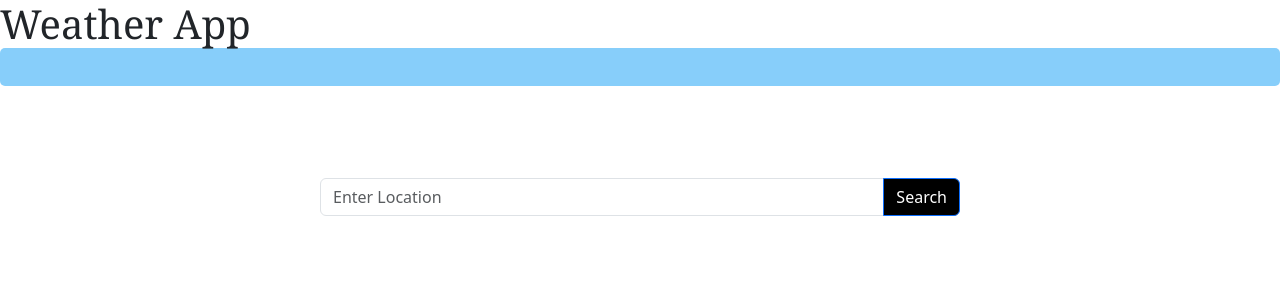
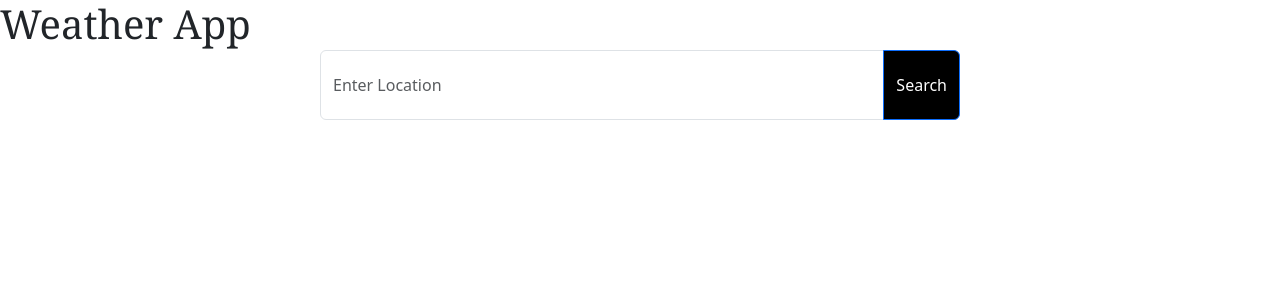
Before and after one commit to marii9/weather-app, a plain HTML site: page index.html in a window 1280 px wide. Shown: the top 283 px of the page. Drawn offline with nearby package versions, Linux system fonts and the light colour scheme.

Commit message:
new java

```diff
--- a/style.css
+++ b/style.css
@@ -13,17 +13,6 @@ h2{
   flex: 1;
 }
 
-#newWay{
-  display: flex;
-    align-items: center;
-    justify-content: space-between;
-    padding: 1em;
-    font-size: 1.2em;
-    color: white;
-    background-color: lightskyblue;
-    border-radius: 5px;
-    margin-bottom: 1em;
-}
 
 
 .forecast-item {
@@ -70,3 +59,7 @@ h2{
     top: 10px;
     left: 10px;
   }
+  #city-name, #search-button {
+    position: relative;
+    margin-top: -70px; /* move the input field up by 10px */
+  }
```
Also changed, not shown: script.js (+0 -17 lines).
